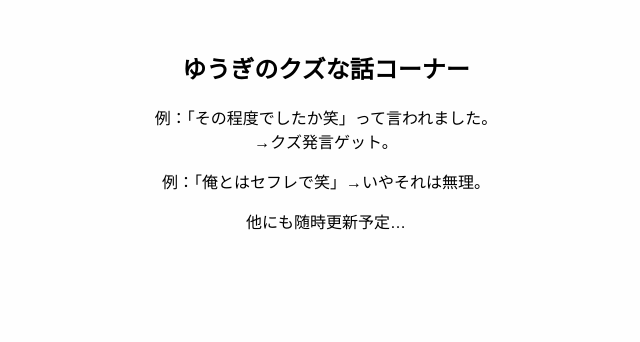
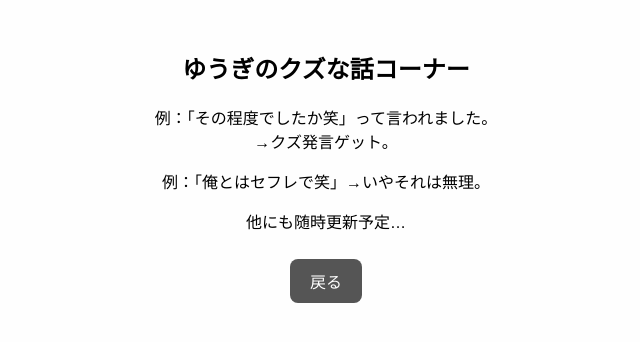
Before and after one commit to Airi20/yugi, a plain HTML site: page index.html in a window 1280 px wide. Both pictures are taken after a click on the button "はい". Shown: the whole page, without its empty margins (314-954 px from the left). Drawn offline with Linux system fonts and the light colour scheme.

Commit message:
Update index.html

```diff
--- a/index.html
+++ b/index.html
@@ -30,6 +30,9 @@
     button.no {
       background-color: #f44336;
     }
+    button.back {
+      background-color: #555;
+    }
   </style>
 </head>
 <body>
@@ -47,12 +50,14 @@
        →クズ発言ゲット。</p>
     <p>例：「俺とはセフレで笑」→いやそれは無理。</p>
     <p>他にも随時更新予定…</p>
+    <button class="back" onclick="showScreen('age-check')">戻る</button>
   </div>
 
   <!-- いいえを押した後の画面 -->
   <div id="no" class="screen">
     <h2>ごめんねえ</h2>
     <p>でも、心が大人なら見てもいいよ😉</p>
+    <button class="back" onclick="showScreen('age-check')">戻る</button>
   </div>
 
   <script>
```
